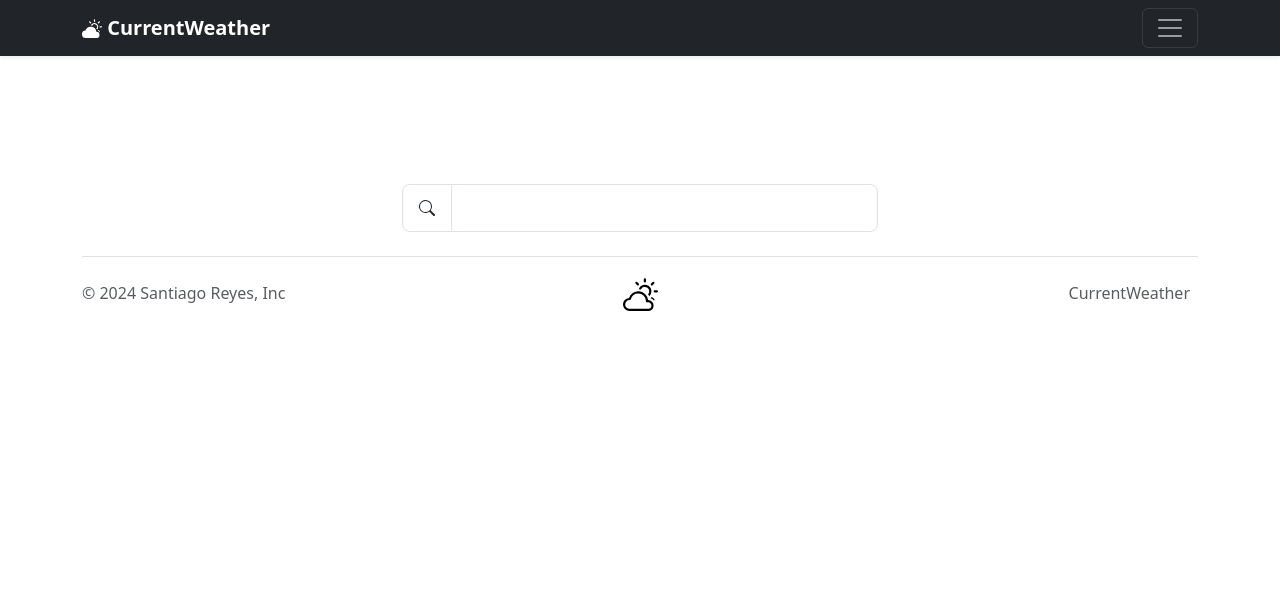
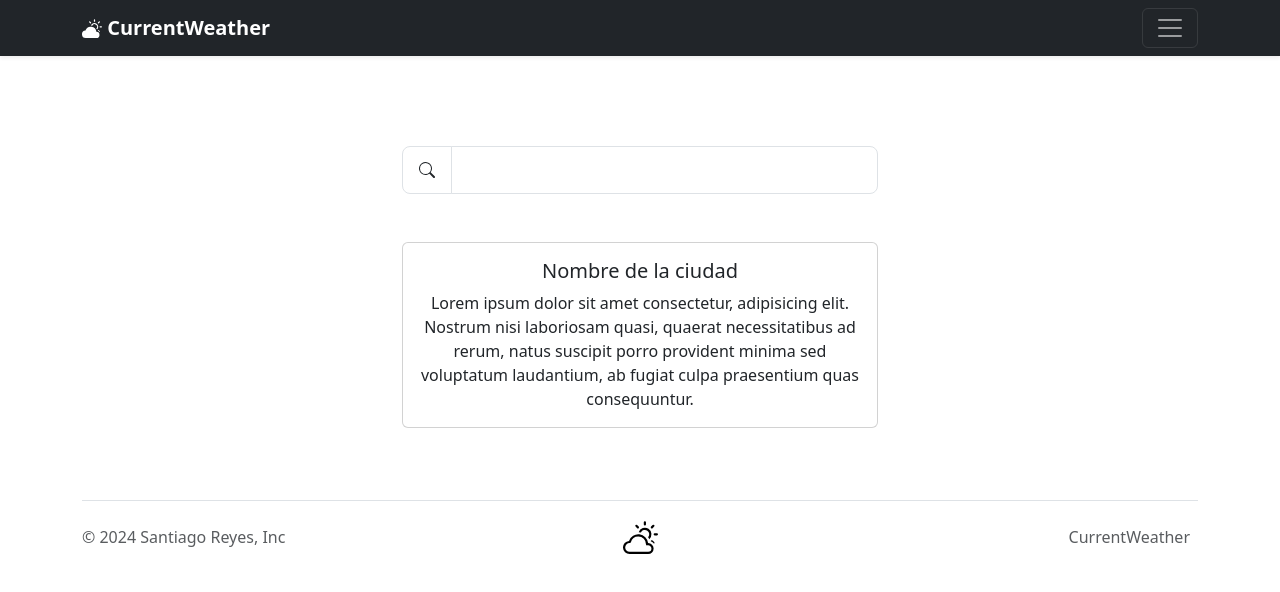
Before and after one commit to ReyesSantiag0/CurrentWeatherAPI, a React (Vite) app: page / in a window 1280 px wide. Shown: the top 592 px of the page. Built offline with nearby package versions, Linux system fonts and the light colour scheme.

Commit message:
Weather display card is added

```diff
--- a/index.html
+++ b/index.html
@@ -2,7 +2,7 @@
 <html lang="en">
   <head>
     <meta charset="UTF-8" />
-    <link rel="icon" type="image/svg+xml" href="" />
+    <link rel="icon" type="image/svg+xml" href="./src/assets/icon.svg" />
     <meta name="viewport" content="width=device-width, initial-scale=1.0" />
     <link
       href="https://cdn.jsdelivr.net/npm/bootstrap@5.3.2/dist/css/bootstrap.min.css"
--- a/src/components/CardInformationWeather.jsx
+++ b/src/components/CardInformationWeather.jsx
@@ -1,3 +1,19 @@
 export const CardInformationWeather = () => {
-  return <div>CardInformationWeather</div>;
+  return (
+    <>
+      <div className="container py-5" style={{ maxWidth: "500px" }}>
+        <div className="card text-center">
+          <div className="card-body">
+            <h5 className="card-title">Nombre de la ciudad</h5>
+            <p className="card-text">
+              Lorem ipsum dolor sit amet consectetur, adipisicing elit. Nostrum
+              nisi laboriosam quasi, quaerat necessitatibus ad rerum, natus
+              suscipit porro provident minima sed voluptatum laudantium, ab
+              fugiat culpa praesentium quas consequuntur.
+            </p>
+          </div>
+        </div>
+      </div>
+    </>
+  );
 };
--- a/src/components/InputSearchWeather.jsx
+++ b/src/components/InputSearchWeather.jsx
@@ -3,7 +3,7 @@ export const InputSearchWeather = () => {
     <>
       <div
         className="container "
-        style={{ maxWidth: "500px", marginTop: "10%" }}
+        style={{ maxWidth: "500px", marginTop: "7%" }}
       >
         <div className="input-group input-group-lg">
           <span
--- a/src/pages/HomeWeather.jsx
+++ b/src/pages/HomeWeather.jsx
@@ -1,9 +1,11 @@
+import { CardInformationWeather } from "../components/CardInformationWeather";
 import { InputSearchWeather } from "../components/InputSearchWeather";
 
 export const HomeWeather = () => {
   return (
     <>
       <InputSearchWeather />
+      <CardInformationWeather />
     </>
   );
 };
```
Also changed, not shown: src/assets/icon.svg (added).
